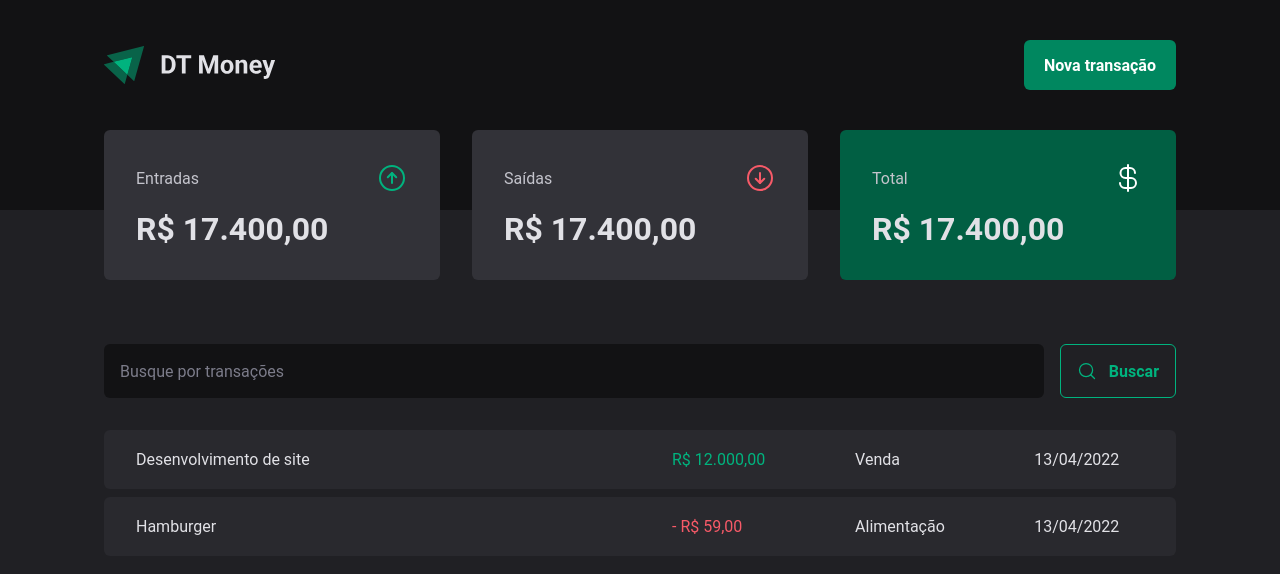
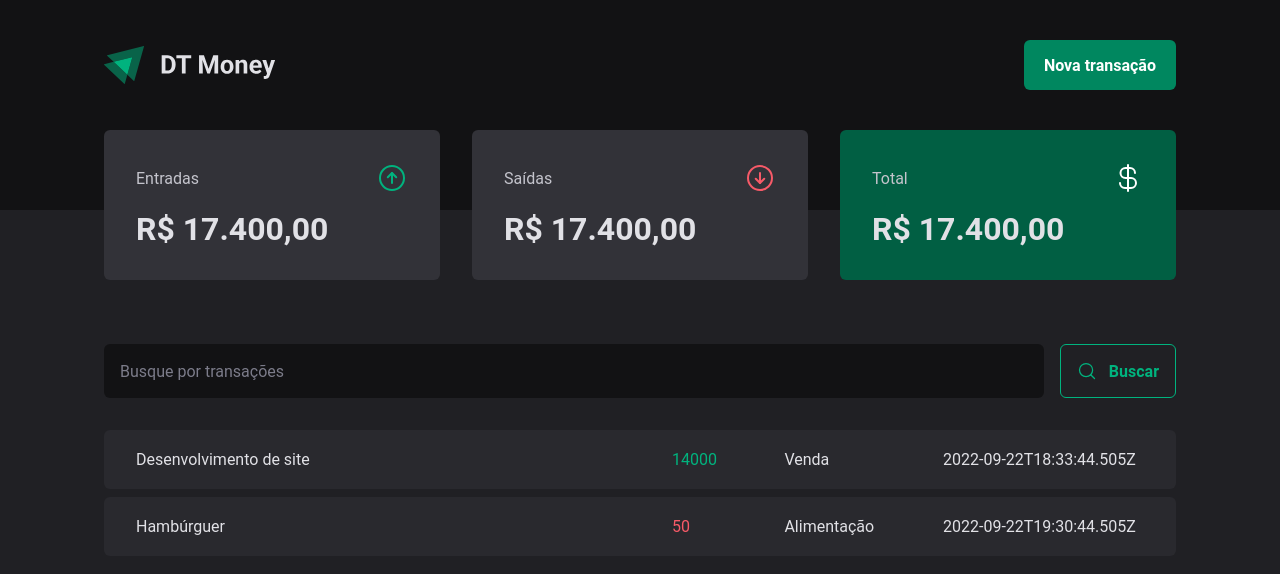
Before and after one commit to gustavonobrega/dtmoney, a React app: page / in a window 1280 px wide. Shown: the top 574 px of the page. Built offline with nearby package versions, Linux system fonts and the light colour scheme; data requests are answered from the project's data file; the HTML template or start-up script is replaced by a standard one.

Commit message:
Fetch json-server transactions

```diff
--- a/src/pages/Transactions/index.tsx
+++ b/src/pages/Transactions/index.tsx
@@ -1,9 +1,33 @@
+import { useEffect, useState } from 'react'
 import { Header } from '../../components/Header'
 import { Summary } from '../../components/Summary'
 import { SearchForm } from './components/SearchForm'
+
 import { PriceHighligh, TransactionsContainer, TransactionsTable } from './styles'
 
+interface Transaction {
+  id: number;
+  description: string;
+  type: 'income' | 'outcome';
+  category: string;
+  price: number;
+  createdAt: string;
+}
+
 export function Transactions() {
+  const [transactions, setTransactions] = useState<Transaction[]>([]);
+
+  useEffect(() => {
+    async function  loadTransactions() {
+      const response = await fetch('http://localhost:3333/transactions');
+      const data = await response.json();
+
+      setTransactions(data);
+    }
+
+    loadTransactions();
+  }, [])
+
   return (
     <div>
       <Header />
@@ -14,26 +38,18 @@
 
         <TransactionsTable>
           <tbody>
-            <tr>
-              <td width="50%">Desenvolvimento de site</td>
-              <td>
-                <PriceHighligh variant='income'>
-                  R$ 12.000,00
-                </PriceHighligh>
-              </td>
-              <td>Venda</td>
-              <td>13/04/2022</td>
-            </tr>
-            <tr>
-              <td width="50%">Hamburger</td>
-              <td>
-                <PriceHighligh variant='outcome'>
-                  - R$ 59,00
-                </PriceHighligh>
-              </td>
-              <td>Alimentação</td>
-              <td>13/04/2022</td>
-            </tr>
+            {transactions.map(transaction => (
+              <tr key={transaction.id} >
+                <td width="50%">{transaction.description}</td>
+                <td>
+                  <PriceHighligh variant={transaction.type}>
+                    {transaction.price}
+                  </PriceHighligh>
+                </td>
+                <td>{transaction.category}</td>
+                <td>{transaction.createdAt}</td>
+              </tr>
+            ))}
           </tbody>
         </TransactionsTable>
       </TransactionsContainer>
```
